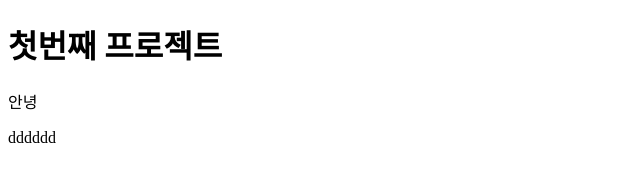
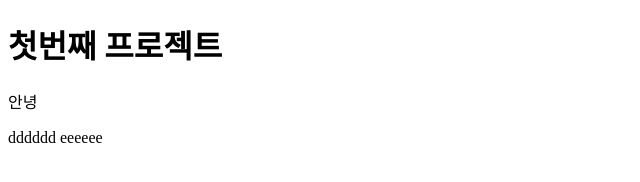
Before and after one commit to mcan0527/first-mcan-project, a plain HTML site: page index.html in a window 1280 px wide. Shown: the full height of the page, 0-640 px from the left. Drawn offline with Linux system fonts and the light colour scheme.

Commit message:
second commit

```diff
--- a/index.html
+++ b/index.html
@@ -10,5 +10,7 @@
     <h1>첫번째 프로젝트</h1>
     <p>안녕</p>
     dddddd
+
+    eeeeee
   </body>
 </html>
```
